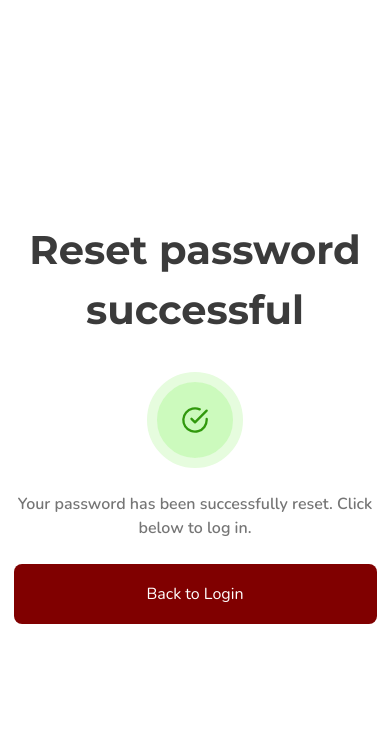
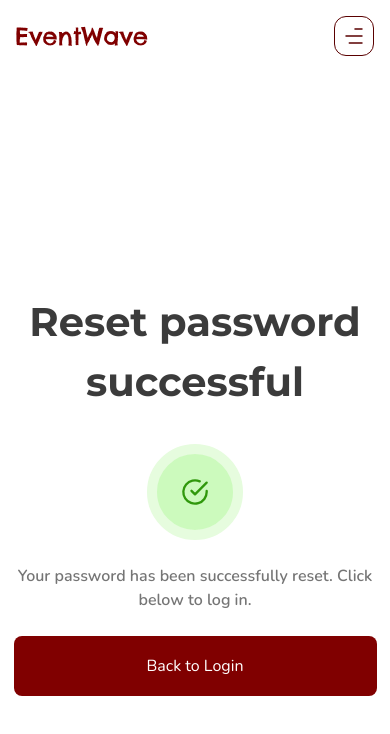
Before and after one commit to hngx-org/event, a Next.js app: page /auth/reset-password-successful in a window 390 px wide. Shown: the top 734 px of the page. Built offline with nearby package versions, Linux system fonts and the light colour scheme.

Commit message:
feat: add header to reset password successful page

```diff
--- a/pages/auth/reset-password-successful.tsx
+++ b/pages/auth/reset-password-successful.tsx
@@ -1,12 +1,18 @@
-import SuccessPage from "@/components/successPage"
+import SuccessPage from "@/components/successPage";
+import Header from "@/components/web/header";
 
 export default function ResetPassWordSuccesful() {
   return (
+    <div>
+      <div className="lg:hidden">
+        <Header />
+      </div>
       <SuccessPage
         route="login"
         title="Reset password successful"
         text="Your password has been successfully reset. Click below to log in."
         button="Back to Login"
       />
+    </div>
   )
 }
```
Lines whose indentation alone changed are shown as unchanged.
